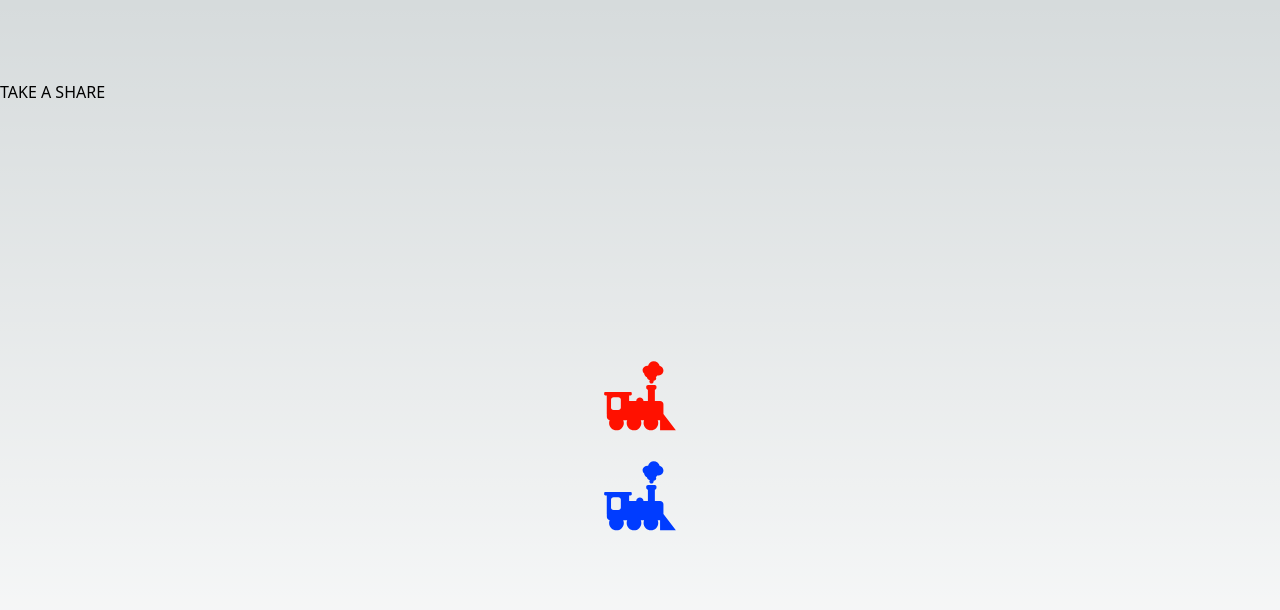
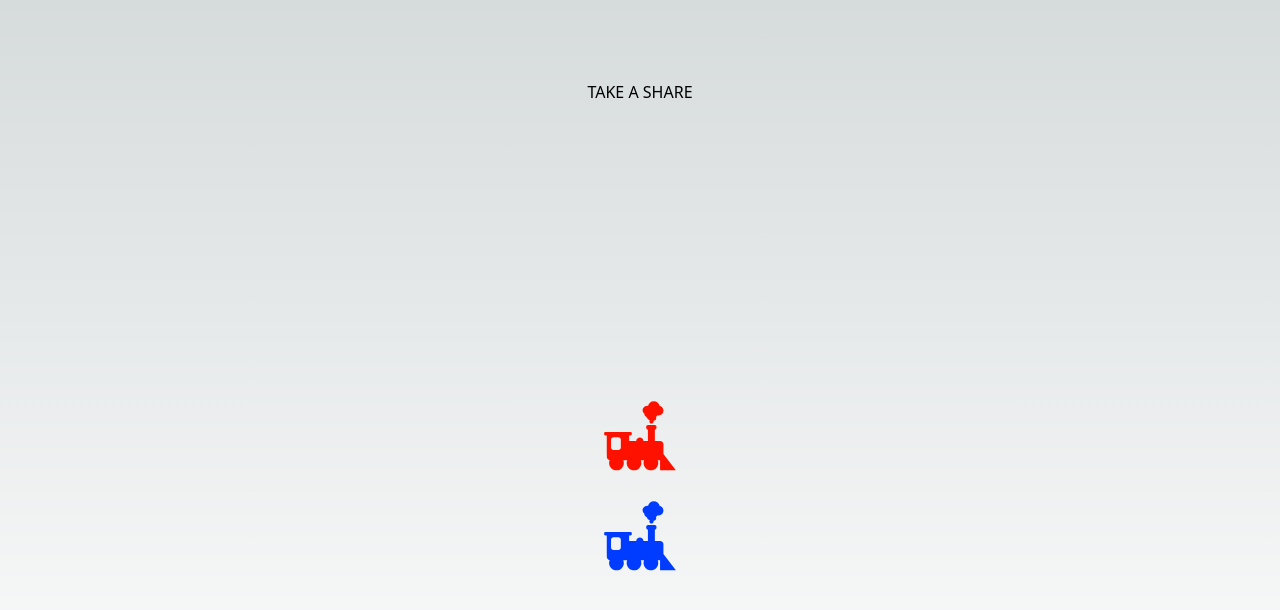
Before and after one commit to Tocco17/RideTheRailsTrackPoints, a Next.js app in the folder ridetherailstrackpoints.react/: page /game/take-a-share in a window 1280 px wide. Shown: the top 610 px of the page. Built offline with nearby package versions, Linux system fonts and the light colour scheme.

Commit message:
Edit TakeAShare page title

```diff
--- a/ridetherailstrackpoints.react/pages/game/take-a-share/index.tsx
+++ b/ridetherailstrackpoints.react/pages/game/take-a-share/index.tsx
@@ -131,8 +131,8 @@ const TakeAShare: NextPage = () => {
 
     return (
         <>
-        <div className="flex flex-col pt-20 min-h-screen max-h-screen">
-            <h2>TAKE A SHARE</h2>
+        <div className="flex flex-col min-h-screen max-h-screen">
+            <h2 className="self-center py-20">TAKE A SHARE</h2>
             <TurnOrderComponent players={players} inPlay={playingIndex}/>
             <div className="flex flex-col flex-wrap justify-center content-center flex-grow">
                 {
```
